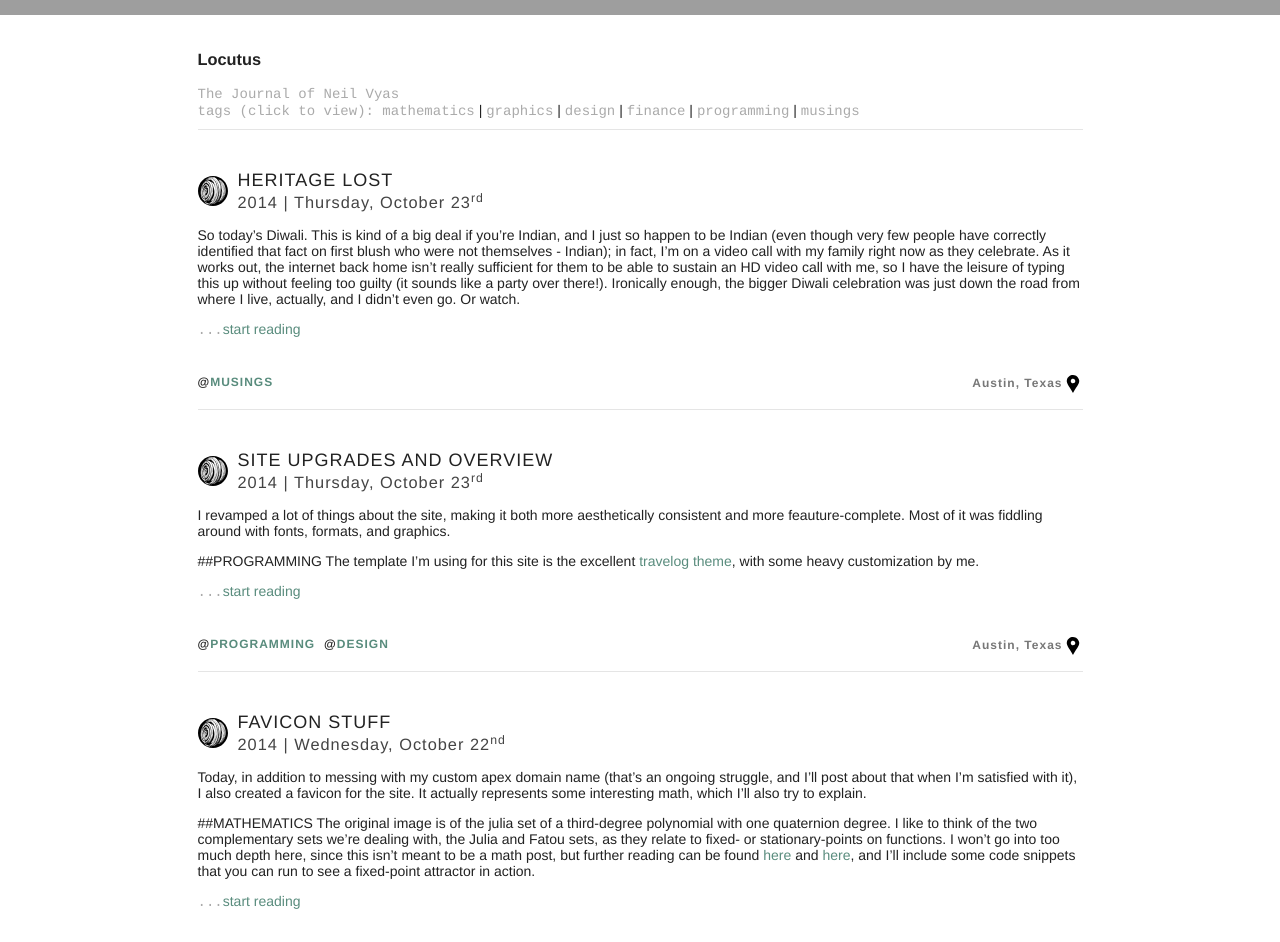
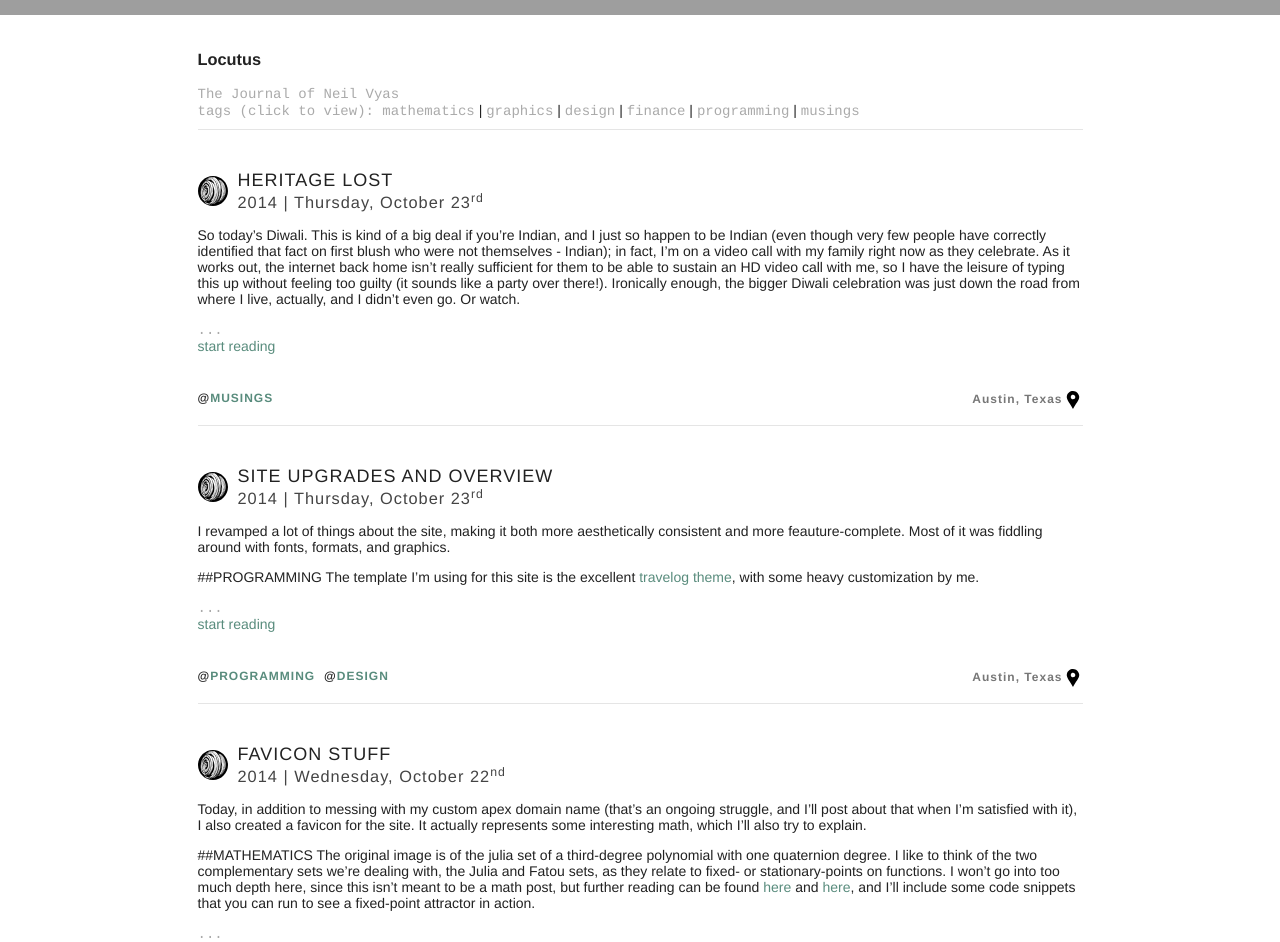
Before and after one commit to neilvyas/neilvyas.github.io, a Jekyll site: the page built from index.html, in a window 1280 px wide. Shown: the top 942 px of the page. Built offline with Jekyll 4.4.1, drawn with Linux system fonts in a browser that asks for light colours; the list of posts is cut into pages by our own code; grey boxes are pictures that could not be loaded.

Commit message:
fixed no newline in h2 tag

```diff
--- a/_includes/post.html
+++ b/_includes/post.html
@@ -7,7 +7,8 @@
         {{ include.content }}
     </div>
     <div class="post-excerpt">
-        {{ post.excerpt }}<h2>...</h2><a href={{ post.url }}><h2$link_color_over>start reading</h2></a>
+        {{ post.excerpt }}<h2>...</h2><br>
+        <a href={{ post.url }}><h2$link_color_over>start reading</h2></a>
     </div>
     <div class="post-footer">
         <ul class="post-footer-tags">
```
